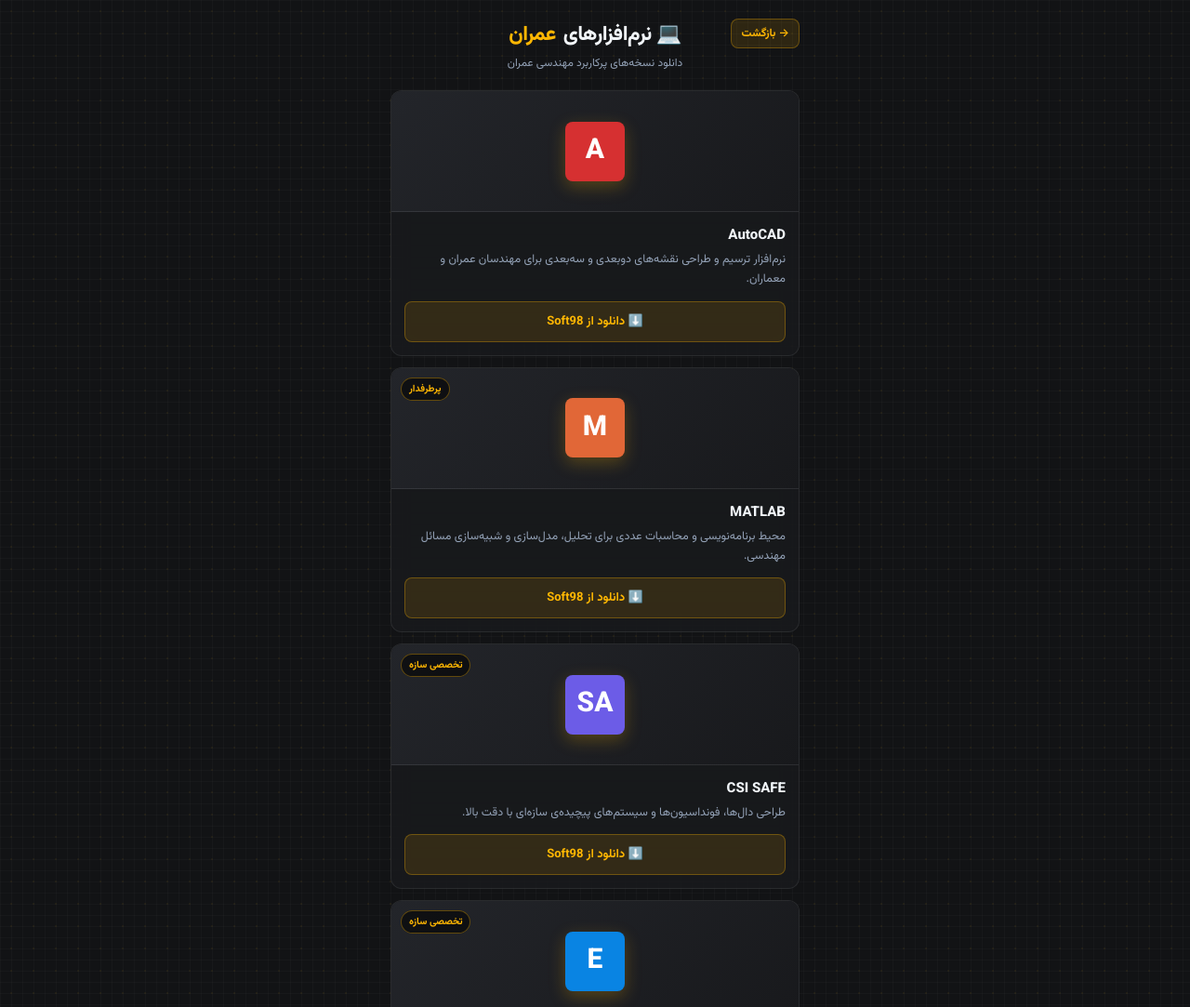
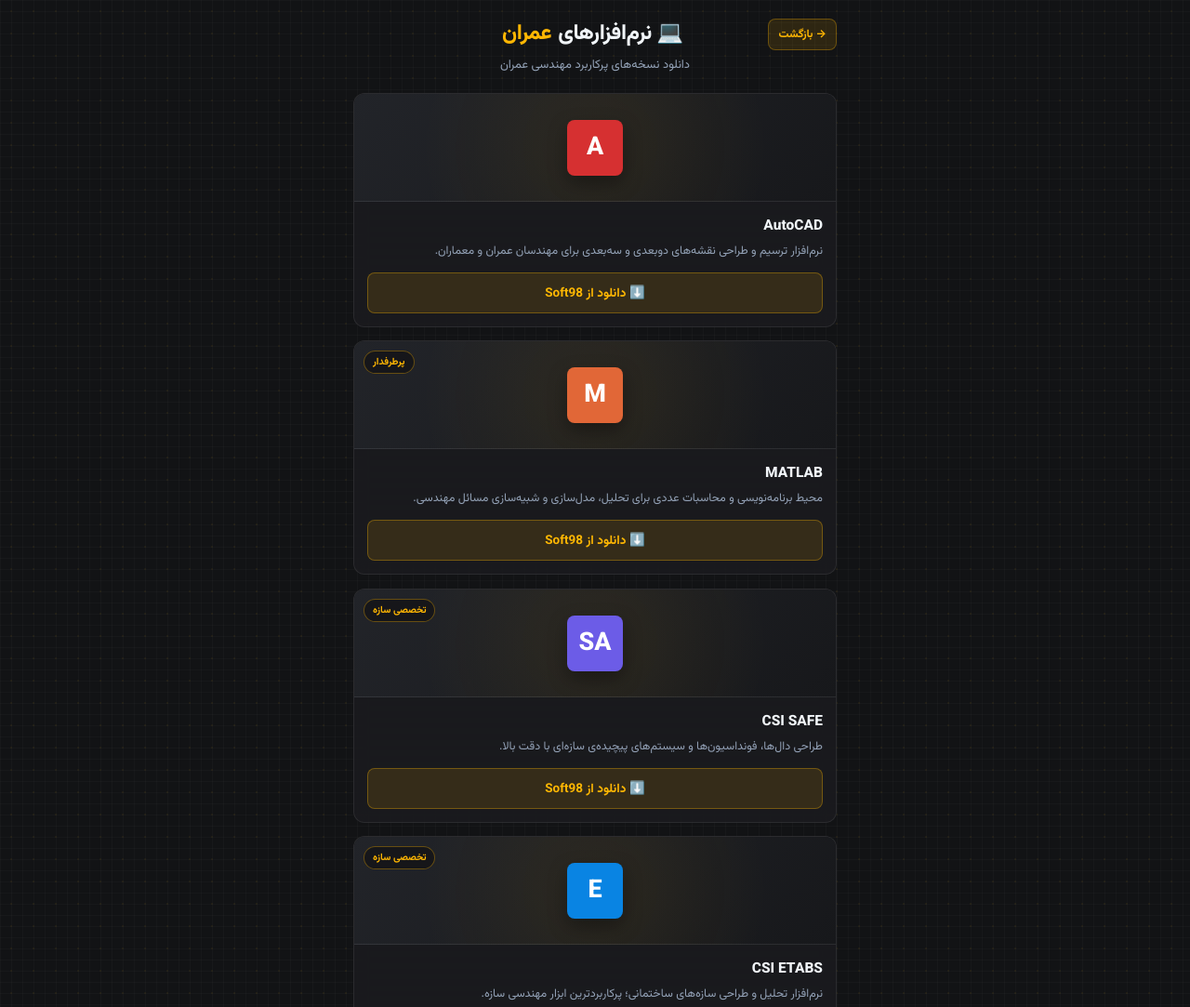
Before and after one commit to mint-rhino/civil-miniapp, a plain HTML site: page software.html in a window 1280 px wide. Shown: the top 1083 px of the page at 93% size. Drawn offline with Linux system fonts and the light colour scheme.

Commit message:
Update software.html for improved layout and styles

```diff
--- a/software.html
+++ b/software.html
@@ -2,11 +2,15 @@
 <html lang="fa" dir="rtl">
 <head>
   <meta charset="UTF-8" />
-  <meta name="viewport" content="width=device-width, initial-scale=1.0, maximum-scale=1.0, user-scalable=no" />
+  <meta name="viewport" content="width=device-width, initial-scale=1.0, viewport-fit=cover" />
   <title>نرم‌افزارها | منابع عمران فسا</title>
+  <meta name="theme-color" content="#121315" />
 
-  <script src="https://telegram.org/js/telegram-web-app.js"></script>
+  <link rel="preconnect" href="https://fonts.googleapis.com" />
+  <link rel="preconnect" href="https://fonts.gstatic.com" crossorigin />
   <link href="https://fonts.googleapis.com/css2?family=Vazirmatn:wght@400;500;700;800&display=swap" rel="stylesheet" />
+
+  <script src="https://telegram.org/js/telegram-web-app.js" defer></script>
 
   <style>
     :root {
@@ -21,10 +25,22 @@
       --radius-sub: 8px;
     }
 
-    * { box-sizing: border-box; margin: 0; padding: 0; -webkit-tap-highlight-color: transparent; }
+    *,
+    *::before,
+    *::after {
+      box-sizing: border-box;
+      margin: 0;
+      padding: 0;
+      -webkit-tap-highlight-color: transparent;
+    }
+
+    html {
+      -webkit-text-size-adjust: 100%;
+      text-size-adjust: 100%;
+    }
 
     body {
-      font-family: 'Vazirmatn', system-ui, -apple-system, sans-serif;
+      font-family: 'Vazirmatn', system-ui, -apple-system, BlinkMacSystemFont, 'Segoe UI', sans-serif;
       background-color: var(--bg-dark);
       background-image:
         radial-gradient(rgba(255, 183, 3, 0.05) 1px, transparent 0),
@@ -33,102 +49,202 @@
       background-size: 24px 24px, 12px 12px, 12px 12px;
       color: var(--text-main);
       min-height: 100vh;
+      min-height: 100dvh;
       display: flex;
       justify-content: center;
-      padding: 20px 16px 40px;
+      padding:
+        max(20px, env(safe-area-inset-top))
+        max(16px, env(safe-area-inset-right))
+        max(36px, env(safe-area-inset-bottom))
+        max(16px, env(safe-area-inset-left));
+      overflow-x: hidden;
     }
 
     .container {
       width: 100%;
-      max-width: 440px;
+      max-width: clamp(300px, 92vw, 480px);
       display: flex;
       flex-direction: column;
-      gap: 12px;
+      gap: clamp(10px, 2.5vw, 14px);
     }
 
-    header { text-align: center; margin-bottom: 8px; position: relative; }
+    /* ─── هدر ─── */
+    header {
+      display: flex;
+      flex-direction: column;
+      align-items: center;
+      text-align: center;
+      margin-bottom: 6px;
+      gap: 6px;
+    }
+
+    .header-top {
+      width: 100%;
+      display: flex;
+      align-items: center;
+      justify-content: space-between;
+      gap: 8px;
+    }
+
+    .header-spacer {
+      width: 68px;
+      flex-shrink: 0;
+    }
+
     .brand-title {
-      font-size: 22px; font-weight: 800; letter-spacing: -0.5px;
-      display: flex; align-items: center; justify-content: center; gap: 8px;
+      font-size: clamp(19px, 4.8vw, 23px);
+      font-weight: 800;
+      letter-spacing: -0.4px;
+      display: flex;
+      align-items: center;
+      justify-content: center;
+      gap: 7px;
+      line-height: 1.3;
     }
-    .brand-title span { color: var(--accent-yellow); }
-    .brand-subtitle { font-size: 12px; color: var(--text-sub); margin-top: 4px; }
+
+    .brand-title span {
+      color: var(--accent-yellow);
+    }
+
+    .brand-subtitle {
+      font-size: clamp(11.5px, 3vw, 13px);
+      color: var(--text-sub);
+    }
 
     .back-home {
-      position: absolute; top: 0; right: 0;
-      display: flex; align-items: center; gap: 4px;
-      padding: 6px 10px; font-size: 12px; font-weight: 600;
+      display: inline-flex;
+      align-items: center;
+      justify-content: center;
+      gap: 4px;
+      padding: 6px 10px;
+      min-height: 34px;
+      font-size: 12px;
+      font-weight: 700;
       color: var(--accent-yellow);
       background: var(--accent-muted);
       border: 1px solid rgba(255, 183, 3, 0.3);
       border-radius: var(--radius-sub);
-      text-decoration: none; transition: all .2s ease;
+      text-decoration: none;
+      flex-shrink: 0;
+      transition: background-color 0.16s ease, color 0.16s ease, transform 0.14s ease;
     }
-    .back-home:active { background: var(--accent-yellow); color: #000; }
 
-    /* کارت نرم‌افزار */
+    @media (hover: hover) {
+      .back-home:hover {
+        background: rgba(255, 183, 3, 0.2);
+      }
+    }
+
+    .back-home:active {
+      background: var(--accent-yellow);
+      color: #000;
+      transform: scale(0.96);
+    }
+
+    /* ─── کارت نرم‌افزار ─── */
     .software-card {
       border-radius: var(--radius-main);
       border: 1px solid var(--border-color);
-      background: rgba(28, 29, 33, 0.6);
-      backdrop-filter: blur(12px);
+      background: rgba(28, 29, 33, 0.75);
+      backdrop-filter: blur(10px);
+      -webkit-backdrop-filter: blur(10px);
       overflow: hidden;
-      transition: border-color .25s ease;
-      animation: fadeIn .3s ease;
-    }
-    .software-card:hover,
-    .software-card:focus-within {
-      border-color: rgba(255, 183, 3, 0.35);
-    }
-    @keyframes fadeIn {
-      from { opacity: 0; transform: translateY(6px); }
-      to   { opacity: 1; transform: translateY(0); }
+      contain: layout style;
+      opacity: 0;
+      transform: translateY(8px);
+      animation: cardEnter 0.32s cubic-bezier(0.22, 1, 0.36, 1) forwards;
+      transition: border-color 0.2s ease, transform 0.2s ease;
     }
 
-    /* پیش‌نمایش */
+    .software-card:nth-of-type(1) { animation-delay: 0.02s; }
+    .software-card:nth-of-type(2) { animation-delay: 0.06s; }
+    .software-card:nth-of-type(3) { animation-delay: 0.10s; }
+    .software-card:nth-of-type(4) { animation-delay: 0.14s; }
+    .software-card:nth-of-type(5) { animation-delay: 0.18s; }
+    .software-card:nth-of-type(n+6) { animation-delay: 0.22s; }
+
+    @keyframes cardEnter {
+      to {
+        opacity: 1;
+        transform: translateY(0);
+      }
+    }
+
+    @media (hover: hover) {
+      .software-card:hover {
+        border-color: rgba(255, 183, 3, 0.38);
+        transform: translateY(-2px);
+      }
+    }
+
+    .software-card:focus-within {
+      border-color: rgba(255, 183, 3, 0.42);
+    }
+
+    /* ─── پیش‌نمایش ─── */
     .preview {
       position: relative;
       width: 100%;
-      height: 130px;
-      background: linear-gradient(135deg, #23252a, #18191c);
+      height: 116px;
+      background:
+        radial-gradient(circle at 50% 50%, rgba(255, 183, 3, 0.07), transparent 70%),
+        linear-gradient(135deg, #222429, #17181b);
       display: flex;
       align-items: center;
       justify-content: center;
       overflow: hidden;
       border-bottom: 1px solid var(--border-color);
     }
+
     .preview-logo {
-      width: 64px; height: 64px;
+      width: 60px;
+      height: 60px;
       border-radius: var(--radius-sub);
-      display: grid; place-items: center;
-      font-size: 30px; font-weight: 800;
+      display: grid;
+      place-items: center;
+      font-size: 27px;
+      font-weight: 800;
       color: #000;
       background: var(--accent-yellow);
-      box-shadow: 0 6px 18px rgba(255, 183, 3, 0.25);
+      box-shadow: 0 8px 20px rgba(0, 0, 0, 0.35);
+      transition: transform 0.25s cubic-bezier(0.22, 1, 0.36, 1);
+      will-change: transform;
     }
+
+    @media (hover: hover) {
+      .software-card:hover .preview-logo {
+        transform: scale(1.06);
+      }
+    }
+
     .preview-tag {
       position: absolute;
-      top: 10px; left: 10px;
+      top: 10px;
+      left: 10px;
       font-size: 10.5px;
-      background: rgba(0,0,0,0.55);
+      background: rgba(18, 19, 21, 0.72);
       color: var(--accent-yellow);
-      padding: 3px 8px;
+      padding: 3px 9px;
       border-radius: 999px;
       border: 1px solid rgba(255, 183, 3, 0.35);
       font-weight: 700;
     }
 
-    /* بدنه */
-    .card-body { padding: 14px; }
+    /* ─── بدنه ─── */
+    .card-body {
+      padding: 14px;
+    }
+
     .sw-name {
-      font-size: 15px;
+      font-size: 15.5px;
       font-weight: 800;
       color: var(--text-main);
-      margin-bottom: 4px;
+      margin-bottom: 5px;
       display: flex;
       align-items: center;
       gap: 6px;
     }
+
     .sw-desc {
       font-size: 12.5px;
       color: var(--text-sub);
@@ -142,162 +258,188 @@
       justify-content: center;
       gap: 8px;
       width: 100%;
-      padding: 11px 14px;
+      min-height: 44px;
+      padding: 10px 14px;
       background: var(--accent-muted);
-      border: 1px solid rgba(255, 183, 3, 0.3);
+      border: 1px solid rgba(255, 183, 3, 0.32);
       color: var(--accent-yellow);
       font-family: inherit;
-      font-size: 13px;
+      font-size: 13.5px;
       font-weight: 700;
       border-radius: var(--radius-sub);
       cursor: pointer;
       text-decoration: none;
-      transition: all .2s ease;
+      transition: background-color 0.16s ease, color 0.16s ease, border-color 0.16s ease, transform 0.14s ease;
     }
+
+    @media (hover: hover) {
+      .btn-download:hover {
+        background: rgba(255, 183, 3, 0.22);
+        border-color: rgba(255, 183, 3, 0.55);
+      }
+    }
+
     .btn-download:active {
       background: var(--accent-yellow);
       color: #000;
       border-color: var(--accent-yellow);
-      transform: scale(0.98);
+      transform: scale(0.985);
     }
 
-    /* هشدار */
+    /* ─── هشدار ─── */
     .notice {
-      font-size: 11px;
+      font-size: 11.5px;
       color: var(--text-sub);
       background: rgba(255, 183, 3, 0.06);
-      border: 1px dashed rgba(255, 183, 3, 0.3);
+      border: 1px dashed rgba(255, 183, 3, 0.32);
       border-radius: var(--radius-sub);
-      padding: 10px 12px;
+      padding: 11px 13px;
       line-height: 1.8;
-      margin-top: 6px;
+      margin-top: 4px;
     }
-    .notice b { color: var(--accent-yellow); }
+
+    .notice b {
+      color: var(--accent-yellow);
+    }
+
+    @media (min-width: 768px) {
+      .container {
+        max-width: 520px;
+      }
+    }
+
+    @media (prefers-reduced-motion: reduce) {
+      *,
+      *::before,
+      *::after {
+        animation-duration: 0.01ms !important;
+        animation-iteration-count: 1 !important;
+        transition-duration: 0.01ms !important;
+        opacity: 1 !important;
+        transform: none !important;
+      }
+    }
   </style>
 </head>
 <body>
-  <div class="container">
+  <main class="container">
     <header>
-      <a href="index.html" class="back-home">→ بازگشت</a>
-      <div class="brand-title">💻 نرم‌افزارهای <span>عمران</span></div>
-      <div class="brand-subtitle">دانلود نسخه‌های پرکاربرد مهندسی عمران</div>
+      <div class="header-top">
+        <a href="index.html" class="back-home" onclick="triggerHaptic()">→ بازگشت</a>
+        <h1 class="brand-title">💻 نرم‌افزارهای <span>عمران</span></h1>
+        <span class="header-spacer" aria-hidden="true"></span>
+      </div>
+      <p class="brand-subtitle">دانلود نسخه‌های پرکاربرد مهندسی عمران</p>
     </header>
 
     <!-- AutoCAD -->
-    <div class="software-card">
+    <article class="software-card">
       <div class="preview">
         <div class="preview-logo" style="background:#d63031; color:#fff;">A</div>
       </div>
       <div class="card-body">
-        <div class="sw-name">AutoCAD</div>
-        <div class="sw-desc">نرم‌افزار ترسیم و طراحی نقشه‌های دوبعدی و سه‌بعدی برای مهندسان عمران و معماران.</div>
-        <a class="btn-download" href="https://soft98.ir/software/engineering/2355-%D8%A7%D8%AA%D9%88%DA%A9%D8%AF-%D9%BE%D9%86%D8%AC.html" target="_blank" rel="noopener">
+        <h2 class="sw-name">AutoCAD</h2>
+        <p class="sw-desc">نرم‌افزار ترسیم و طراحی نقشه‌های دوبعدی و سه‌بعدی برای مهندسان عمران و معماران.</p>
+        <a class="btn-download" href="https://soft98.ir/software/engineering/2355-%D8%A7%D8%AA%D9%88%DA%A9%D8%AF-%D9%BE%D9%86%D8%AC.html" target="_blank" rel="noopener noreferrer" onclick="openDownload(event, this.href)">
           ⬇️ دانلود از Soft98
         </a>
       </div>
-    </div>
+    </article>
 
     <!-- MATLAB -->
-    <div class="software-card">
+    <article class="software-card">
       <div class="preview">
         <div class="preview-logo" style="background:#e16737; color:#fff;">M</div>
         <span class="preview-tag">پرطرفدار</span>
       </div>
       <div class="card-body">
-        <div class="sw-name">MATLAB</div>
-        <div class="sw-desc">محیط برنامه‌نویسی و محاسبات عددی برای تحلیل، مدل‌سازی و شبیه‌سازی مسائل مهندسی.</div>
-        <a class="btn-download" href="https://soft98.ir/software/engineering/1291-%D8%AF%D8%A7%D9%86%D9%84%D9%88%E2%80%8C%D8%AF%E2%80%8C-%D9%85%D8%AA%D9%84%D8%A8-%D9%87%D9%81%D8%AA.html" target="_blank" rel="noopener">
+        <h2 class="sw-name">MATLAB</h2>
+        <p class="sw-desc">محیط برنامه‌نویسی و محاسبات عددی برای تحلیل، مدل‌سازی و شبیه‌سازی مسائل مهندسی.</p>
+        <a class="btn-download" href="https://soft98.ir/software/engineering/1291-%D8%AF%D8%A7%D9%86%D9%84%D9%88%E2%80%8C%D8%AF%E2%80%8C-%D9%85%D8%AA%D9%84%D8%A8-%D9%87%D9%81%D8%AA.html" target="_blank" rel="noopener noreferrer" onclick="openDownload(event, this.href)">
           ⬇️ دانلود از Soft98
         </a>
       </div>
-    </div>
+    </article>
 
     <!-- CSI SAFE -->
-    <div class="software-card">
+    <article class="software-card">
       <div class="preview">
         <div class="preview-logo" style="background:#6c5ce7; color:#fff;">SA</div>
         <span class="preview-tag">تخصصی سازه</span>
       </div>
       <div class="card-body">
-        <div class="sw-name">CSI SAFE</div>
-        <div class="sw-desc">طراحی دال‌ها، فونداسیون‌ها و سیستم‌های پیچیده‌ی سازه‌ای با دقت بالا.</div>
-        <a class="btn-download" href="https://soft98.ir/software/engineering/3404-csi_safe.html" target="_blank" rel="noopener">
+        <h2 class="sw-name">CSI SAFE</h2>
+        <p class="sw-desc">طراحی دال‌ها، فونداسیون‌ها و سیستم‌های پیچیده‌ی سازه‌ای با دقت بالا.</p>
+        <a class="btn-download" href="https://soft98.ir/software/engineering/3404-csi_safe.html" target="_blank" rel="noopener noreferrer" onclick="openDownload(event, this.href)">
           ⬇️ دانلود از Soft98
         </a>
       </div>
-    </div>
+    </article>
 
     <!-- CSI ETABS -->
-    <div class="software-card">
+    <article class="software-card">
       <div class="preview">
         <div class="preview-logo" style="background:#0984e3; color:#fff;">E</div>
         <span class="preview-tag">تخصصی سازه</span>
       </div>
       <div class="card-body">
-        <div class="sw-name">CSI ETABS</div>
-        <div class="sw-desc">نرم‌افزار تحلیل و طراحی سازه‌های ساختمانی؛ پرکاربردترین ابزار مهندسی سازه.</div>
-        <a class="btn-download" href="https://soft98.ir/software/engineering/2361-csi-etabs.html" target="_blank" rel="noopener">
+        <h2 class="sw-name">CSI ETABS</h2>
+        <p class="sw-desc">نرم‌افزار تحلیل و طراحی سازه‌های ساختمانی؛ پرکاربردترین ابزار مهندسی سازه.</p>
+        <a class="btn-download" href="https://soft98.ir/software/engineering/2361-csi-etabs.html" target="_blank" rel="noopener noreferrer" onclick="openDownload(event, this.href)">
           ⬇️ دانلود از Soft98
         </a>
       </div>
-    </div>
+    </article>
 
     <!-- Google Earth -->
-    <div class="software-card">
+    <article class="software-card">
       <div class="preview">
         <div class="preview-logo" style="background:#00b894; color:#fff;">G</div>
       </div>
       <div class="card-body">
-        <div class="sw-name">Google Earth</div>
-        <div class="sw-desc">مشاهده‌ی تصاویر ماهواره‌ای و نقشه‌های سه‌بعدی زمین برای مطالعات و بررسی محلی پروژه‌ها.</div>
-        <a class="btn-download" href="https://soft98.ir/internet/325-google-earth.html" target="_blank" rel="noopener">
+        <h2 class="sw-name">Google Earth</h2>
+        <p class="sw-desc">مشاهده‌ی تصاویر ماهواره‌ای و نقشه‌های سه‌بعدی زمین برای مطالعات و بررسی محلی پروژه‌ها.</p>
+        <a class="btn-download" href="https://soft98.ir/internet/325-google-earth.html" target="_blank" rel="noopener noreferrer" onclick="openDownload(event, this.href)">
           ⬇️ دانلود از Soft98
         </a>
       </div>
-    </div>
+    </article>
 
     <div class="notice">
       ⚠️ <b>توجه:</b> لینک‌های دانلود از سایت Soft98 هستن و به‌روزرسانی نسخه‌ها توسط اون سایت انجام می‌شه. قبل از نصب، حتماً بخش «راهنمای نصب» همون صفحه رو بخونید. این مینی‌اپ فقط نقش معرفی و دسترسی سریع داره.
     </div>
-
-    <!--
-    ============================================================
-    📌 قالب اضافه‌کردن نرم‌افزار جدید
-    ============================================================
-    برای اضافه‌کردن نرم‌افزار، این بلاک رو کپی کن و **قبل از**
-    <div class="notice"> بچسبون. فقط ۴ چیز رو عوض کن:
-
-      1. color    → رنگ برند نرم‌افزار (کد hex)
-      2. initial  → حرف اول اسم نرم‌افزار (یا ۲ حرف مثل SA)
-      3. name     → اسم نرم‌افزار
-      4. desc     → توضیح کوتاه یک‌خطی
-      5. url      → لینک دانلود
-      6. tag      → (اختیاری) برچسب بالای کارت؛ اگه نمی‌خوای،
-                    کل خط <span class="preview-tag">...</span> رو حذف کن
-
-    <div class="software-card">
-      <div class="preview">
-        <div class="preview-logo" style="background:#COLOR; color:#fff;">INITIAL</div>
-        <span class="preview-tag">TAG</span>
-      </div>
-      <div class="card-body">
-        <div class="sw-name">NAME</div>
-        <div class="sw-desc">DESC</div>
-        <a class="btn-download" href="URL" target="_blank" rel="noopener">
-          ⬇️ دانلود از Soft98
-        </a>
-      </div>
-    </div>
-    ============================================================
-    -->
-  </div>
+  </main>
 
   <script>
-    if (window.Telegram && Telegram.WebApp) {
-      Telegram.WebApp.ready();
-      Telegram.WebApp.BackButton.show();
-      Telegram.WebApp.BackButton.onClick(() => window.location.href = "index.html");
+    const tg = window.Telegram?.WebApp;
+
+    function triggerHaptic(style = 'light') {
+      if (tg?.HapticFeedback?.impactOccurred) {
+        tg.HapticFeedback.impactOccurred(style);
+      }
     }
+
+    function openDownload(event, url) {
+      triggerHaptic('light');
+      if (tg?.openLink) {
+        event.preventDefault();
+        tg.openLink(url);
+      }
+    }
+
+    window.addEventListener('DOMContentLoaded', () => {
+      if (!tg) return;
+      tg.ready();
+      if (typeof tg.setHeaderColor === 'function') tg.setHeaderColor('#121315');
+      if (typeof tg.setBackgroundColor === 'function') tg.setBackgroundColor('#121315');
+      if (tg.BackButton) {
+        tg.BackButton.show();
+        tg.BackButton.onClick(() => {
+          triggerHaptic('light');
+          window.location.href = 'index.html';
+        });
+      }
+    });
   </script>
 </body>
 </html>
```
